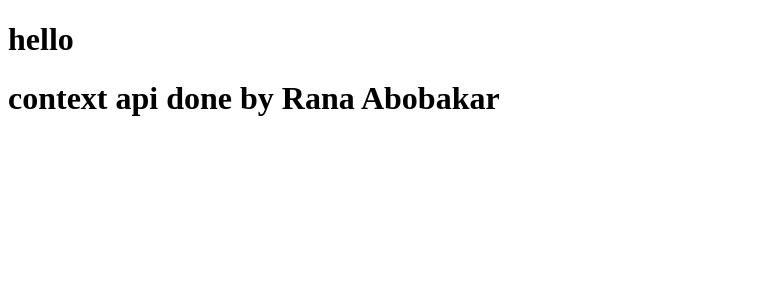
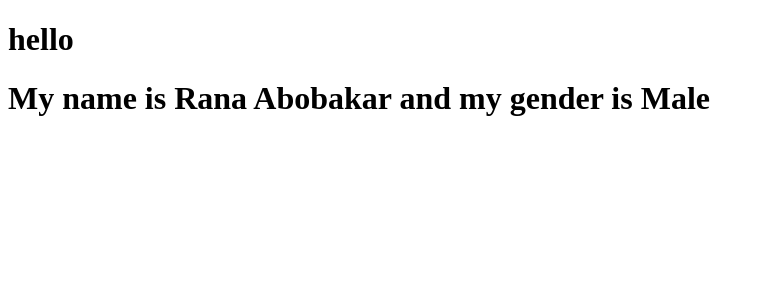
Before and after one commit to ABOBAKAR-IT/learn-react, a React (Create React App) app: page / in a window 1280 px wide. Shown: the top 300 px of the page, without its empty margins (0-765 px from the left). Built offline with nearby package versions, Linux system fonts and the light colour scheme.

Commit message:
Context API pass two value

```diff
--- a/src/A.jsx
+++ b/src/A.jsx
@@ -1,14 +1,17 @@
 import B from "./B";
 import React,{createContext} from "react"
 const data=createContext()
+const data1=createContext();
 function A(props){
     const name="Rana Abobakar"
+    const gender="Male"
     return (
 <data.Provider value={name}>
-
+<data1.Provider value={gender}>
 <B />
+</data1.Provider>
 </data.Provider>
     )
 }
 export default A;
-export {data};
+export {data,data1};
--- a/src/C.jsx
+++ b/src/C.jsx
@@ -1,14 +1,20 @@
 import React from "react"
-import {data} from "./A"
+import {data,data1} from "./A"
 function C(props){
     return (
         <data.Consumer>
 {
     (name)=>{
         return (
-            <div>
-                <h1>context api done by {name}</h1>
-            </div>
+           <data1.Consumer>
+         {   (gender)=>{
+                return (
+                    <div>
+                        <h1>My name is {name} and my gender is {gender}</h1>
+                        </div>
+                )
+            }}
+           </data1.Consumer>
         )
     }
 }
```
